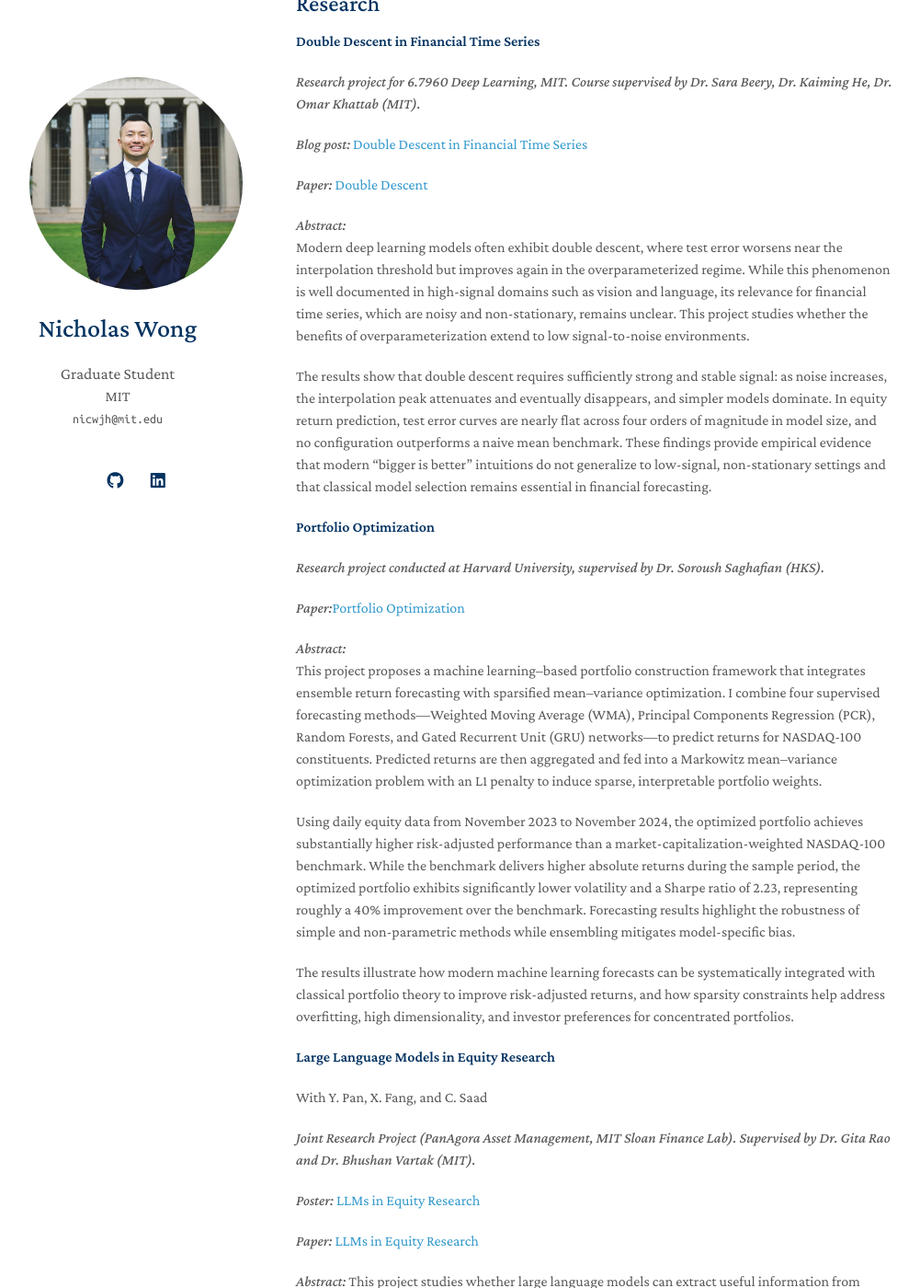
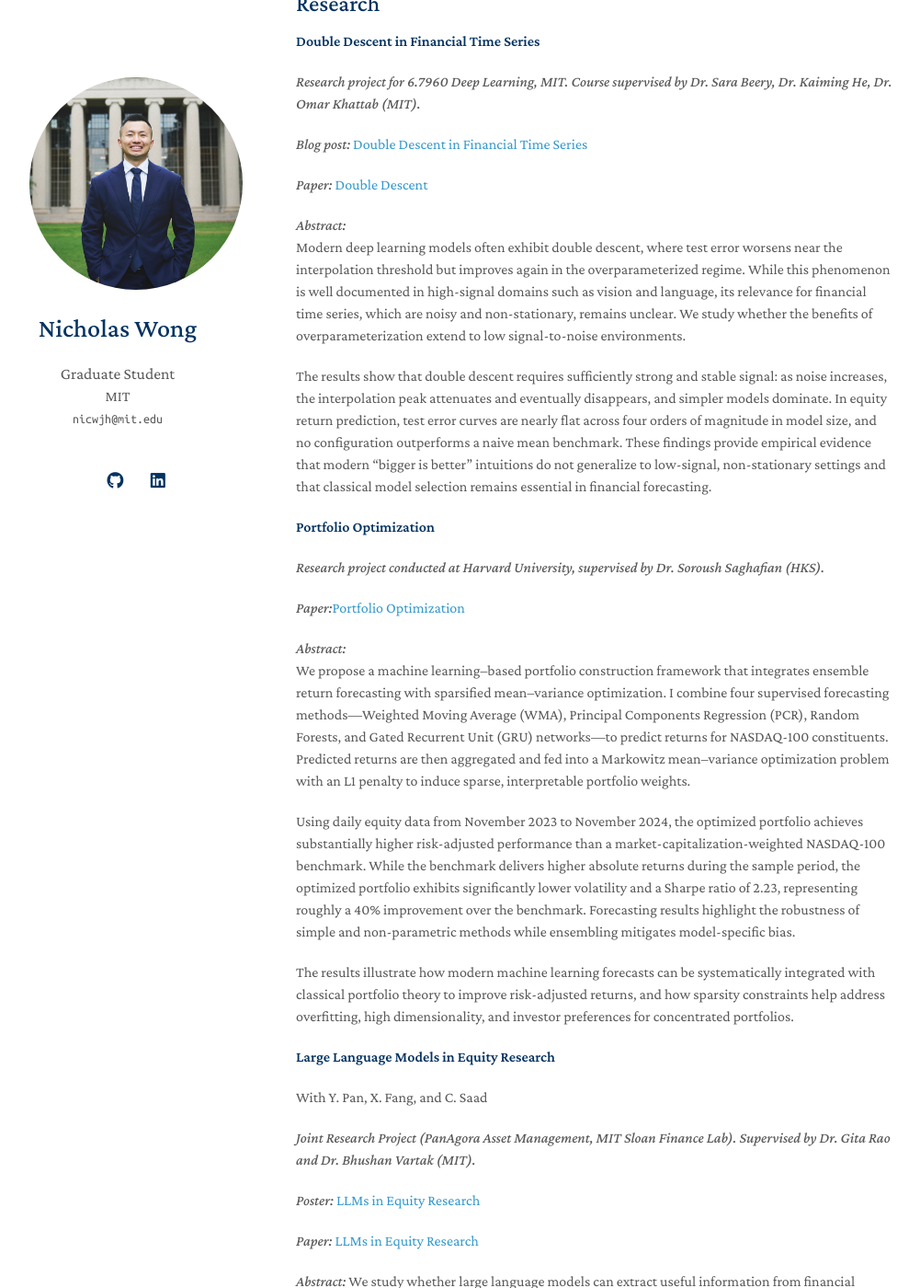
Before and after one commit to nicwjh/nicwjh.github.io, a Jekyll site: the page built from index.md, in a window 1280 px wide and 1400 px high, scrolled down 413 px. Shown: the whole window at 92% size, without its empty margins (148-1149 px from the left). Built offline with Jekyll 4.4.1, drawn with Linux system fonts in a browser that asks for light colours; a style sheet for code colours, icons or effects is not loaded; our own code applies the rules of GitHub Pages for plain Markdown files; some of the changed text lies outside the part shown.

Commit message:
Update index.md

```diff
--- a/index.md
+++ b/index.md
@@ -28,7 +28,7 @@ Previously, I graduated from UNC Chapel Hill with a B.S. in Computer Science, B.
 *Paper:* [Double Descent](https://nicwong.com/assets/files/DDiFTS_v1.pdf)
 
 _Abstract:_
-Modern deep learning models often exhibit double descent, where test error worsens near the interpolation threshold but improves again in the overparameterized regime. While this phenomenon is well documented in high-signal domains such as vision and language, its relevance for financial time series, which are noisy and non-stationary, remains unclear. This project studies whether the benefits of overparameterization extend to low signal-to-noise environments.
+Modern deep learning models often exhibit double descent, where test error worsens near the interpolation threshold but improves again in the overparameterized regime. While this phenomenon is well documented in high-signal domains such as vision and language, its relevance for financial time series, which are noisy and non-stationary, remains unclear. We study whether the benefits of overparameterization extend to low signal-to-noise environments.
 
 The results show that double descent requires sufficiently strong and stable signal: as noise increases, the interpolation peak attenuates and eventually disappears, and simpler models dominate. In equity return prediction, test error curves are nearly flat across four orders of magnitude in model size, and no configuration outperforms a naive mean benchmark. These findings provide empirical evidence that modern “bigger is better” intuitions do not generalize to low-signal, non-stationary settings and that classical model selection remains essential in financial forecasting.
 
@@ -43,7 +43,7 @@ The results show that double descent requires sufficiently strong and stable sig
 *Paper:*[Portfolio Optimization](https://nicwong.com/assets/files/Portfolio_Optimization.pdf)
 
 _Abstract:_
-This project proposes a machine learning–based portfolio construction framework that integrates ensemble return forecasting with sparsified mean–variance optimization. I combine four supervised forecasting methods—Weighted Moving Average (WMA), Principal Components Regression (PCR), Random Forests, and Gated Recurrent Unit (GRU) networks—to predict returns for NASDAQ-100 constituents. Predicted returns are then aggregated and fed into a Markowitz mean–variance optimization problem with an L1 penalty to induce sparse, interpretable portfolio weights.
+We propose a machine learning–based portfolio construction framework that integrates ensemble return forecasting with sparsified mean–variance optimization. I combine four supervised forecasting methods—Weighted Moving Average (WMA), Principal Components Regression (PCR), Random Forests, and Gated Recurrent Unit (GRU) networks—to predict returns for NASDAQ-100 constituents. Predicted returns are then aggregated and fed into a Markowitz mean–variance optimization problem with an L1 penalty to induce sparse, interpretable portfolio weights.
 
 Using daily equity data from November 2023 to November 2024, the optimized portfolio achieves substantially higher risk-adjusted performance than a market-capitalization-weighted NASDAQ-100 benchmark. While the benchmark delivers higher absolute returns during the sample period, the optimized portfolio exhibits significantly lower volatility and a Sharpe ratio of 2.23, representing roughly a 40% improvement over the benchmark. Forecasting results highlight the robustness of simple and non-parametric methods while ensembling mitigates model-specific bias.
 
@@ -59,7 +59,7 @@ With Y. Pan, X. Fang, and C. Saad
 *Paper:* [LLMs in Equity Research](https://nicwong.com/assets/files/llms_equity_research.pdf)
 
 _Abstract:_
-This project studies whether large language models can extract useful information from financial statements for fundamental equity research. Using anonymized balance sheet and income statement data, we prompt LLMs to perform trend analysis, ratio analysis, and to predict the direction and magnitude of future earnings changes. We compare LLM-based predictions to human analyst forecasts and to standard ML (XGBoost).
+We study whether large language models can extract useful information from financial statements for fundamental equity research. Using anonymized balance sheet and income statement data, we prompt LLMs to perform trend analysis, ratio analysis, and to predict the direction and magnitude of future earnings changes. We compare LLM-based predictions to human analyst forecasts and to standard ML (XGBoost).
 
 While LLMs alone do not consistently outperform simple benchmarks in predicting earnings changes, their outputs contain complementary information. When LLM-generated signals and embeddings are combined with financial statement data in downstream machine learning models, predictive performance improves and leads to economically meaningful portfolio results. Long-only portfolios formed using LLM-enhanced signals achieve higher alpha and information ratios than portfolios based on traditional factors or analyst forecasts. The findings suggest that LLMs add value by providing economic context and structure to raw accounting data, improving generalization in out-of-sample equity prediction tasks.
 
@@ -72,7 +72,7 @@ While LLMs alone do not consistently outperform simple benchmarks in predicting
 -->
 
 _Abstract:_
-This project develops a fully out-of-sample forecasting framework for U.S. Non-Farm Payroll (NFP) Total Change, a high-impact macroeconomic release central to rates and macro trading. Using historical economist forecasts, I construct ensemble point forecasts and calibrated predictive distributions designed for trading and risk management rather than purely statistical accuracy.
+We develop a fully out-of-sample forecasting framework for U.S. Non-Farm Payroll (NFP) Total Change, a high-impact macroeconomic release central to rates and macro trading. Using historical economist forecasts, I construct ensemble point forecasts and calibrated predictive distributions designed for trading and risk management rather than purely statistical accuracy.
 
 The approach combines adaptive forecast-combination methods—including inverse-error weighting, exponentially weighted schemes, multiplicative weights updates, and Bayesian model averaging—with distributional modeling using Student-t, Gaussian mixture, and t-GARCH specifications. Empirically, ensemble forecasts improve directional accuracy relative to consensus, while uncertainty-aware models deliver well-calibrated prediction intervals across business-cycle regimes. The results highlight the importance of robust aggregation and explicit uncertainty quantification in non-stationary macroeconomic environments and provide a generalizable framework for forecasting and risk management around scheduled macro events.
 
```
